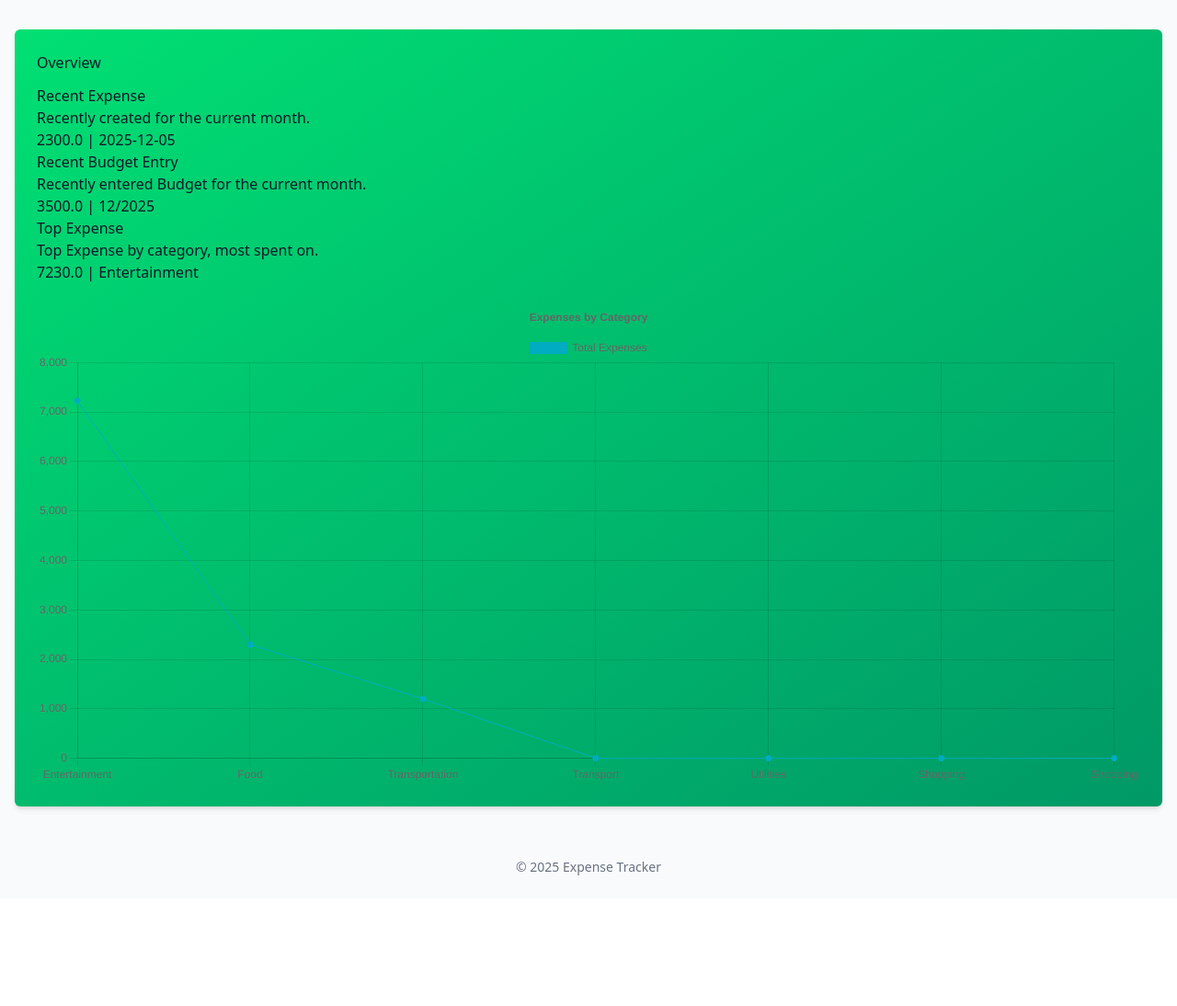
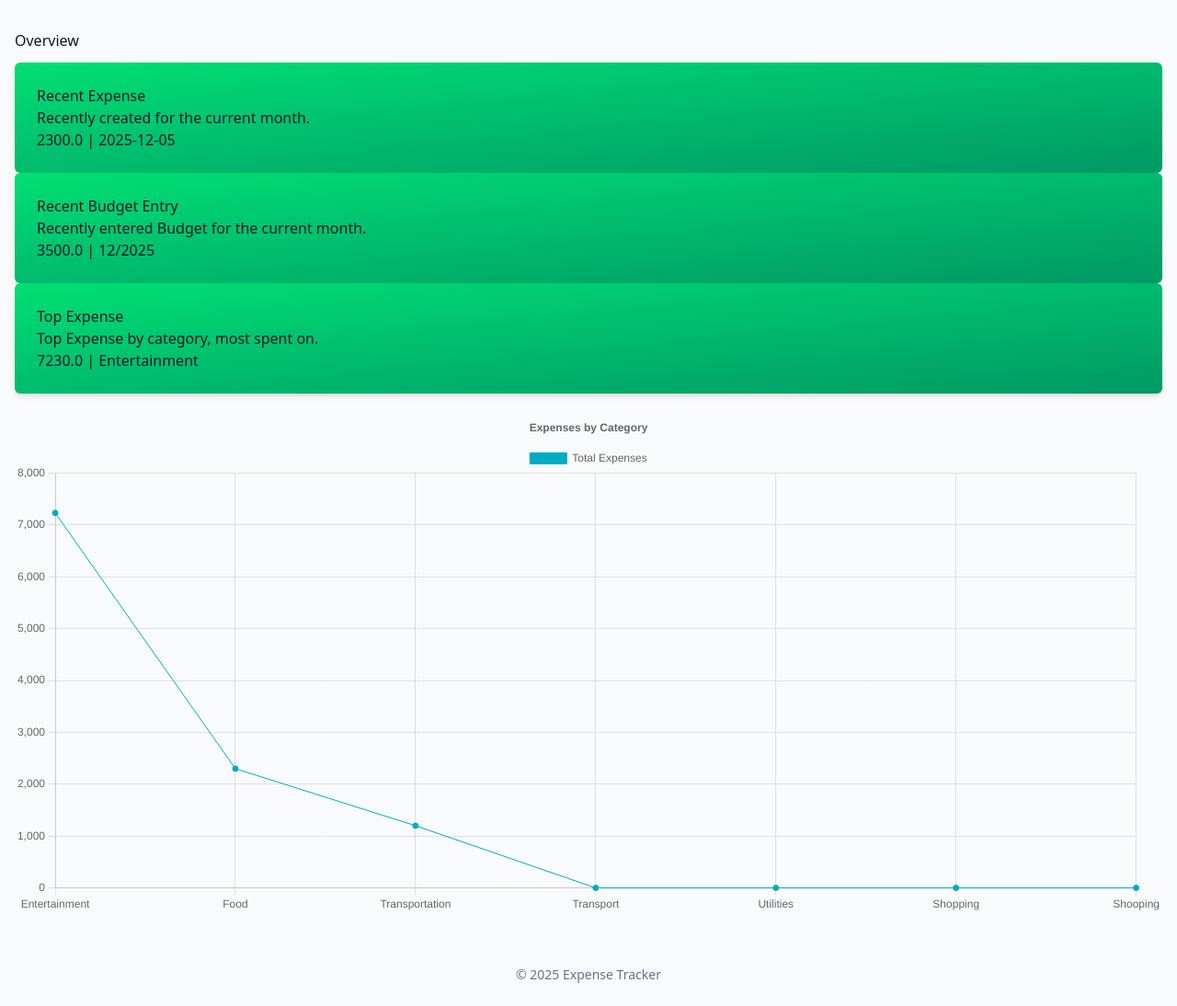
Before and after one commit to katGhost/flask-expense-tracker, a Flask app: page / in a window 1280 px wide. Shown: the part 65-1159 px from the top of the page at 92% size. Before the commit the page ends 1017 px from the top, so only its background shows below. Run offline with Flask 3, Linux system fonts and the light colour scheme; a user stored in the database is signed in; data comes from the database, SQL or seed files in the repository; style sheets or scripts are compiled from the project's sources; some libraries are stand-ins or nearby versions.

Commit message:
styling adjustment

```diff
--- a/templates/index.html
+++ b/templates/index.html
@@ -3,11 +3,11 @@
 {% block title %} Home {% endblock %}
 
 {% block main %}
-<div class="rounded-md bg-gradient-to-br from-green-400 to-emerald-600 p-6 text-gray-900 shadow-md dark:text-gray-100">
+<div class="main-container">
   <h3 class="mb-3 text-fg-brand">Overview</h3>
   <div class="mb-3 top">
     <!-- latest budget entered and some details about it -->
-    <div class="summary">
+    <div class="rounded-md bg-gradient-to-br from-green-400 to-emerald-600 p-6 text-gray-900 shadow-md dark:text-gray-100 summary">
       <h5 class="summary-title">Recent Expense</h5>
       <p class="summary-desc">
         Recently created for the current month.
@@ -15,7 +15,7 @@
       <span class="fw-bold amount-summary">{{expense.amount}}</span> | <span class="date_summary">{{expense.created_at}}</span>
     </div>
     <!-- Expenses summary (perhaps the sum(total) amount of all expenses) -->
-    <div class="summary">
+    <div class="rounded-md bg-gradient-to-br from-green-400 to-emerald-600 p-6 text-gray-900 shadow-md dark:text-gray-100 summary">
       <h5 class="summary-title">Recent Budget Entry</h5>
       <p class="summary-desc">
         Recently entered Budget for the current month.
@@ -24,7 +24,7 @@
     </div>
     <!-- Sum of amount spent on spendings (Expenses maybe) -->
      <!-- OR Remaining amount -->
-    <div class="summary">
+    <div class="rounded-md bg-gradient-to-br from-green-400 to-emerald-600 p-6 text-gray-900 shadow-md dark:text-gray-100 summary">
       <h5 class="summary-title">Top Expense</h5>
       <p class="summary-desc">
         Top Expense by category, most spent on.
--- a/templates/layout.html
+++ b/templates/layout.html
@@ -17,7 +17,7 @@
         <title>Expense Tracker | {% block title %}{% endblock %}</title>
     </head>
 
-    <body class="bg-gray-50 text-gray-900 dark:bg-gray-900 dark:text-gray-100">
+    <body class="min-h-screen bg-gray-50 text-gray-900 dark:bg-gray-900 dark:text-gray-100">
 
         <!-- ================= NAV ================= -->
         <nav class="border-b border-gray-200 dark:border-gray-700 bg-white dark:bg-gray-800">
```
